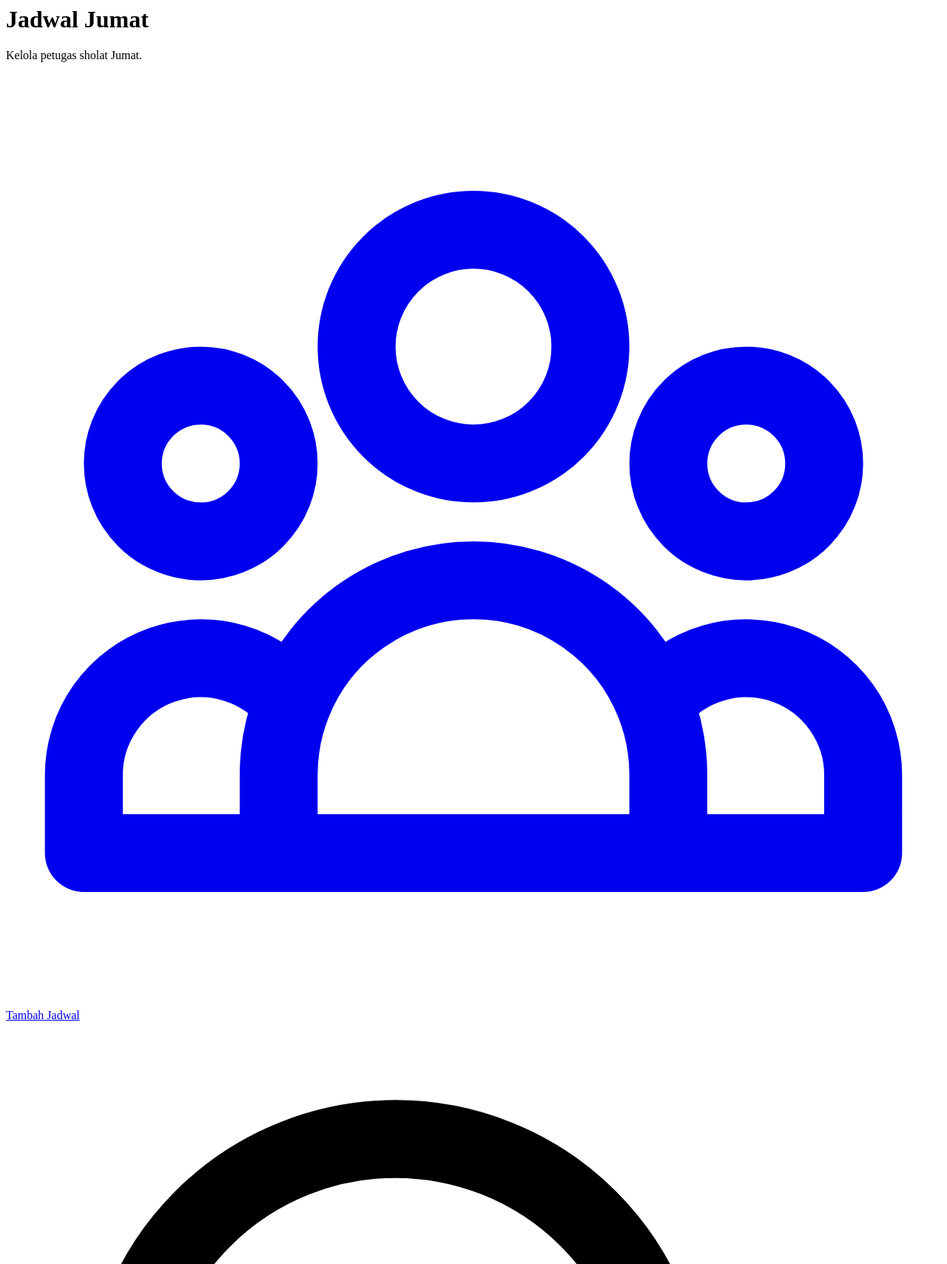
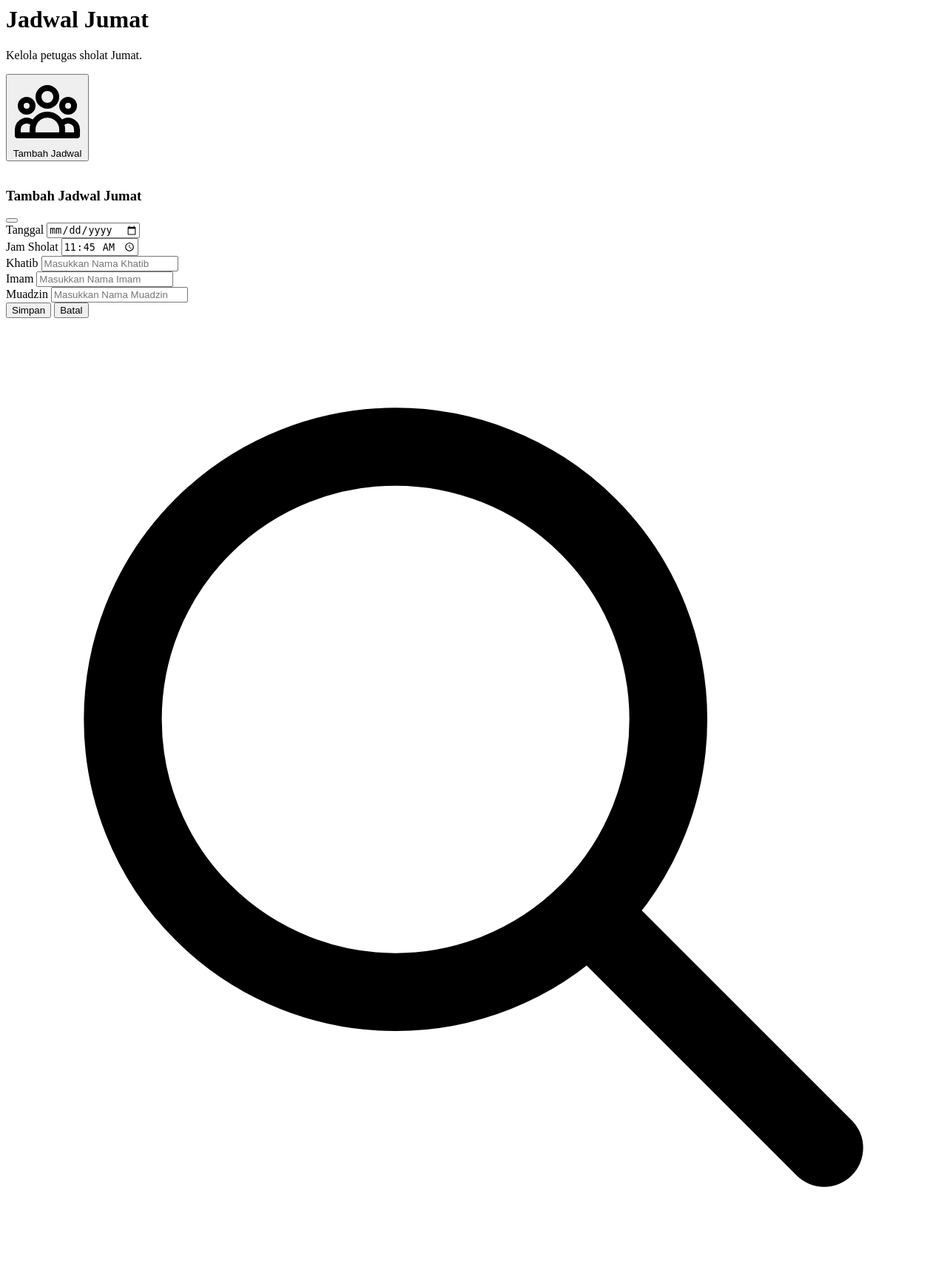
Before and after one commit to aqsal-aqsal/dm, a PHP site: page /jadwal_jumat/index.php in a window 1280 px wide. Shown: the top 1709 px of the page at 74% size. Run offline with PHP 8.4, Linux system fonts and the light colour scheme; some libraries are stand-ins or nearby versions.

Commit message:
change page to modal add jadwal jumat

```diff
--- a/app/views/admin/jadwal_jumat/index.php
+++ b/app/views/admin/jadwal_jumat/index.php
@@ -3,13 +3,86 @@
         <h1 class="text-2xl font-bold text-gray-900">Jadwal Jumat</h1>
         <p class="text-gray-600">Kelola petugas sholat Jumat.</p>
     </div>
-    <a href="<?= BASEURL; ?>/admin/jadwal_jumat_add" class="bg-emerald-600 hover:bg-emerald-700 text-white px-4 py-2 rounded-lg text-sm font-medium shadow-sm flex items-center">
+    <button onclick="openModal()" class="bg-emerald-600 hover:bg-emerald-700 text-white px-4 py-2 rounded-lg text-sm font-medium shadow-sm flex items-center">
         <svg xmlns="http://www.w3.org/2000/svg" class="h-5 w-5 mr-2" fill="none" viewBox="0 0 24 24" stroke="currentColor">
             <path stroke-linecap="round" stroke-linejoin="round" stroke-width="2" d="M17 20h5v-2a3 3 0 00-5.356-1.857M17 20H7m10 0v-2c0-.656-.126-1.283-.356-1.857M7 20H2v-2a3 3 0 015.356-1.857M7 20v-2c0-.656.126-1.283.356-1.857m0 0a5.002 5.002 0 019.288 0M15 7a3 3 0 11-6 0 3 3 0 016 0zm6 3a2 2 0 11-4 0 2 2 0 014 0zM7 10a2 2 0 11-4 0 2 2 0 014 0z" />
         </svg>
         Tambah Jadwal
-    </a>
+    </button>
 </div>
+
+<!-- Modal Tambah Data -->
+<div id="addModal" class="fixed inset-0 z-50 hidden overflow-y-auto" aria-labelledby="modal-title" role="dialog" aria-modal="true">
+    <div class="flex items-end justify-center min-h-screen pt-4 px-4 pb-20 text-center sm:block sm:p-0">
+        <!-- Background overlay -->
+        <div class="fixed inset-0 bg-gray-500 bg-opacity-75 transition-opacity" aria-hidden="true" onclick="closeModal()"></div>
+
+        <span class="hidden sm:inline-block sm:align-middle sm:h-screen" aria-hidden="true">&#8203;</span>
+
+        <!-- Modal panel -->
+        <div class="inline-block align-bottom bg-white rounded-lg text-left overflow-hidden shadow-xl transform transition-all sm:my-8 sm:align-middle sm:max-w-lg sm:w-full">
+            <form action="<?= BASEURL; ?>/admin/jadwal_jumat_add" method="POST">
+                <div class="bg-white px-4 pt-5 pb-4 sm:p-6 sm:pb-4">
+                    <div class="flex justify-between items-center mb-5">
+                        <h3 class="text-lg leading-6 font-medium text-gray-900" id="modal-title">
+                            Tambah Jadwal Jumat
+                        </h3>
+                        <button type="button" class="text-gray-400 hover:text-gray-500" onclick="closeModal()">
+                            <svg class="h-6 w-6" fill="none" viewBox="0 0 24 24" stroke="currentColor">
+                                <path stroke-linecap="round" stroke-linejoin="round" stroke-width="2" d="M6 18L18 6M6 6l12 12" />
+                            </svg>
+                        </button>
+                    </div>
+
+                    <div class="space-y-4">
+                        <div>
+                            <label class="block text-sm font-medium text-gray-700 mb-1">Tanggal</label>
+                            <input type="date" name="tanggal" class="block w-full rounded-lg border-gray-300 shadow-sm focus:ring-emerald-500 focus:border-emerald-500 sm:text-sm py-2" required>
+                        </div>
+
+                        <div>
+                            <label class="block text-sm font-medium text-gray-700 mb-1">Jam Sholat</label>
+                            <input type="time" name="waktu" value="11:45" class="block w-full rounded-lg border-gray-300 shadow-sm focus:ring-emerald-500 focus:border-emerald-500 sm:text-sm py-2" required>
+                        </div>
+
+                        <div>
+                            <label class="block text-sm font-medium text-gray-700 mb-1">Khatib</label>
+                            <input type="text" name="khatib" class="block w-full rounded-lg border-gray-300 shadow-sm focus:ring-emerald-500 focus:border-emerald-500 sm:text-sm py-2" placeholder="Masukkan Nama Khatib">
+                        </div>
+
+                        <div>
+                            <label class="block text-sm font-medium text-gray-700 mb-1">Imam</label>
+                            <input type="text" name="imam" class="block w-full rounded-lg border-gray-300 shadow-sm focus:ring-emerald-500 focus:border-emerald-500 sm:text-sm py-2" placeholder="Masukkan Nama Imam">
+                        </div>
+
+                        <div>
+                            <label class="block text-sm font-medium text-gray-700 mb-1">Muadzin</label>
+                            <input type="text" name="muadzin" class="block w-full rounded-lg border-gray-300 shadow-sm focus:ring-emerald-500 focus:border-emerald-500 sm:text-sm py-2" placeholder="Masukkan Nama Muadzin">
+                        </div>
+                    </div>
+                </div>
+                <div class="bg-gray-50 px-4 py-3 sm:px-6 sm:flex sm:flex-row-reverse">
+                    <button type="submit" class="w-full inline-flex justify-center rounded-md border border-transparent shadow-sm px-4 py-2 bg-emerald-600 text-base font-medium text-white hover:bg-emerald-700 focus:outline-none focus:ring-2 focus:ring-offset-2 focus:ring-emerald-500 sm:ml-3 sm:w-auto sm:text-sm">
+                        Simpan
+                    </button>
+                    <button type="button" class="mt-3 w-full inline-flex justify-center rounded-md border border-gray-300 shadow-sm px-4 py-2 bg-white text-base font-medium text-gray-700 hover:bg-gray-50 focus:outline-none focus:ring-2 focus:ring-offset-2 focus:ring-indigo-500 sm:mt-0 sm:ml-3 sm:w-auto sm:text-sm" onclick="closeModal()">
+                        Batal
+                    </button>
+                </div>
+            </form>
+        </div>
+    </div>
+</div>
+
+<script>
+    function openModal() {
+        document.getElementById('addModal').classList.remove('hidden');
+    }
+
+    function closeModal() {
+        document.getElementById('addModal').classList.add('hidden');
+    }
+</script>
 
 <div class="bg-white border border-gray-200 rounded-xl shadow-sm overflow-hidden">
     <!-- Filter Bar -->
```
Also changed, not shown: app/controllers/Admin.php (+6 -9 lines), app/views/admin/jadwal_jumat/form.php (deleted, +0 -49 lines).
